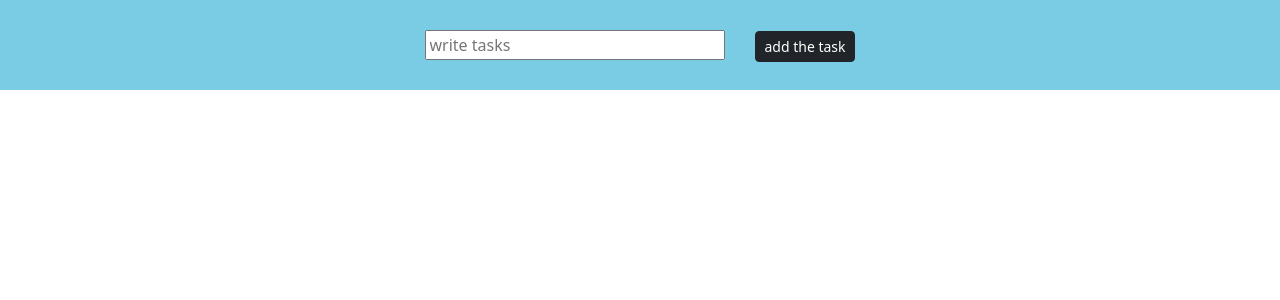
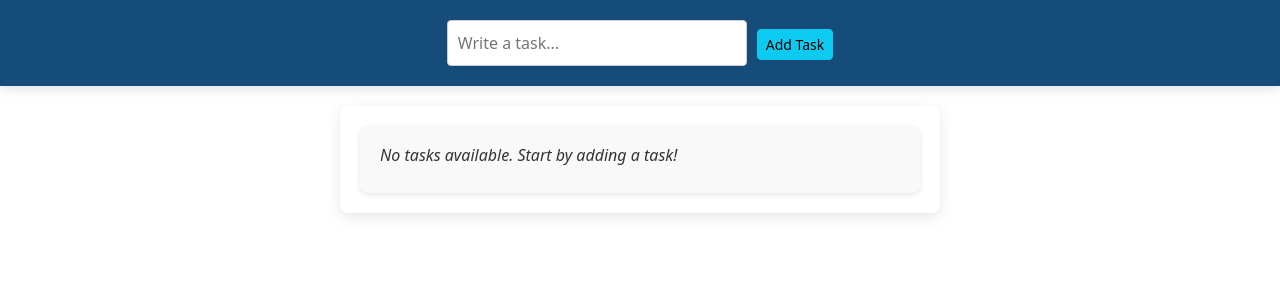
Before and after one commit to sharafath-ali/To-do-App, a React (Create React App) app: page / in a window 1280 px wide. Shown: the top 300 px of the page. Built offline with nearby package versions, Linux system fonts and the light colour scheme.

Commit message:
redesigned the all app

```diff
--- a/src/App.css
+++ b/src/App.css
@@ -1,29 +1,78 @@
-*{
-  box-sizing: border-box;
+body {
+  font-family: Arial, sans-serif;
+  background-color: #f4f9fd;
+  margin: 0;
+  padding: 0;
 }
-
 
 .Addtask {
   text-align: center;
-  background-color: #79cce4;
+  background-color: #154c79;
+  padding: 20px 0;
+  box-shadow: 0px 4px 10px rgba(0, 0, 0, 0.1);
 }
 
-.list{
-  margin-left:30%;
-  margin-right: 30%;
-  background-color:#154c79;
+.addinput {
+  padding: 10px;
+  width: 300px;
+  border-radius: 4px;
+  border: 1px solid #ccc;
+  margin-right: 10px;
+}
+
+.addinput:focus {
+  outline: none;
+  border-color: #79cce4;
+  box-shadow: 0px 0px 8px #79cce4;
+}
+
+.list {
+  margin: 20px auto;
+  padding: 20px;
+  background-color: #ffffff;
+  box-shadow: 0px 4px 15px rgba(0, 0, 0, 0.1);
+  border-radius: 8px;
+  width: 90%;
+  /* Reduced width for smaller screens */
+  max-width: 600px;
+  /* Ensures it doesn’t get too wide */
+}
+
+.task-item {
+  padding: 15px;
+  margin: 10px 0;
+  border-radius: 5px;
+  display: flex;
+  justify-content: space-between;
+  align-items: center;
+  background-color: #f9f9f9;
+  box-shadow: 0px 2px 5px rgba(0, 0, 0, 0.1);
+  transition: background-color 0.3s;
+}
+
+.task-item:hover {
+  background-color: #f0f8ff;
+}
+
+h6 {
+  margin: 0;
+  font-size: 16px;
+  color: #333;
+  flex-grow: 1;
+  text-align: left;
+}
+
+button {
+  margin: 0 10px;
+}
+
+.empty-list {
   text-align: center;
-  justify-content: center;
-  align-items: center;
-  width: 600px;
+  padding: 20px;
+  color: #666;
+  font-size: 18px;
+  font-style: italic;
+  background-color: #f9f9f9;
+  border-radius: 8px;
+  box-shadow: 0px 2px 5px rgba(0, 0, 0, 0.1);
 }
-h6 ,Button {
-
-    text-align: center;
-    justify-content: center;
-    display: flex;
-    color: aliceblue;
-}
-*{
-  box-sizing: border-box;
-}
--- a/src/App.js
+++ b/src/App.js
@@ -1,50 +1,68 @@
 import './App.css';
 import Button from 'react-bootstrap/Button';
 import { useState } from 'react';
-import List from './List.js';
+import List from './List';
+
 function App() {
-  const [todolist, settodolist] = useState([])
-  const [newtask, setnewtask] = useState('')
+  const [todolist, settodolist] = useState([]);
+  const [newtask, setnewtask] = useState('');
+
   const Addtask = () => {
-    if (newtask !== '') {
+    if (newtask.trim() !== '') {
       const task = {
         id: todolist.length === 0 ? 1 : todolist[todolist.length - 1].id + 1,
-        task: newtask,
-        color: "#154c79"
-      }
-      settodolist([...todolist, task])
+        task: newtask.trim(),
+        color: '#f9f9f9',
+      };
+      settodolist([...todolist, task]);
+      setnewtask('');
     }
-  }
+  };
+
   const Colorchange = (id) => {
-    const newlist = todolist.map((element1) => {
-      if (element1.id === id) {
-        return { ...element1, color: "red" }
-      }
-      return element1
-    })
-    settodolist(newlist)
-  }
+    const newlist = todolist.map((element) =>
+      element.id === id ? { ...element, color: '#d4edda' } : element
+    );
+    settodolist(newlist);
+  };
+
   const Delete = (id) => {
-    const newlist = todolist.filter((element1) => {
-      return id !== element1.id
-    })
-    settodolist(newlist)
-  }
-
+    settodolist(todolist.filter((element) => element.id !== id));
+  };
 
   return (
     <>
       <div className="Addtask">
-        <input className='addinput' style={{ margin: '30px', width: '300px' }} placeholder='write tasks' onChange={(Event) => { setnewtask(Event.target.value) }} ></input>
-        <Button style={{ marginRight: '30px' }} variant="dark" size="sm" onClick={Addtask}>add the task</Button>
+        <input
+          className="addinput"
+          value={newtask}
+          placeholder="Write a task..."
+          onChange={(e) => setnewtask(e.target.value)}
+        />
+        <Button variant="info" size="sm" onClick={Addtask}>
+          Add Task
+        </Button>
       </div>
 
-      <div className="list" >
-        {todolist.map((element, key) => {
-          return <List key={key} element={element} Delete={Delete} Colorchange={Colorchange} />
-        })
-        }
+      <div className="list">
+        {todolist.length === 0 ? (
+          <div className="empty-list">
+            <h6>No tasks available. Start by adding a task!</h6>
+          </div>
+        ) : (
+          todolist.map((element, key) => {
+            return (
+              <List
+                key={key}
+                element={element}
+                Delete={Delete}
+                Colorchange={Colorchange}
+              />
+            );
+          })
+        )}
       </div>
+
     </>
   );
 }
--- a/src/List.js
+++ b/src/List.js
@@ -1,17 +1,30 @@
-import React from 'react'
-import { Button } from 'react-bootstrap'
+import React from 'react';
+import { Button } from 'react-bootstrap';
 
-function List({ element, key, Delete, Colorchange }) {
-  console.log(element)
+function List({ element, Delete, Colorchange }) {
   return (
-    <div style={{ textAlign: 'center', backgroundColor: element.color }}>
-      <Button style={{ margin: '30px' }} variant="dark" size="sm" onClick={() => { return Delete(element.id) }} >Remove</Button>
-      <h6 style={{ display: 'inline', margin: '30px' }} >{key} : {element.task}</h6>
-      <Button style={{ margin: '30px' }} variant="dark" size="sm" onClick={() => Colorchange(element.id
-      )}>Complete</Button>
-      <hr /><hr />
+    <div className="task-item" style={{ backgroundColor: element.color }}>
+      <h6>{element.task}</h6>
+      <div>
+        <Button
+          variant="outline-danger"
+          size="sm"
+          style={{ marginRight: '5px' }}
+          onClick={() => Delete(element.id)}
+        >
+          Remove
+        </Button>
+        <Button
+          variant="outline-success"
+          size="sm"
+          style={{ marginRight: '5px' }}
+          onClick={() => Colorchange(element.id)}
+        >
+          Complete
+        </Button>
+      </div>
     </div>
-  )
+  );
 }
 
-export default List
+export default List;
```
Also changed, not shown: 1 other file (tests, documents, lock files or other folders).
